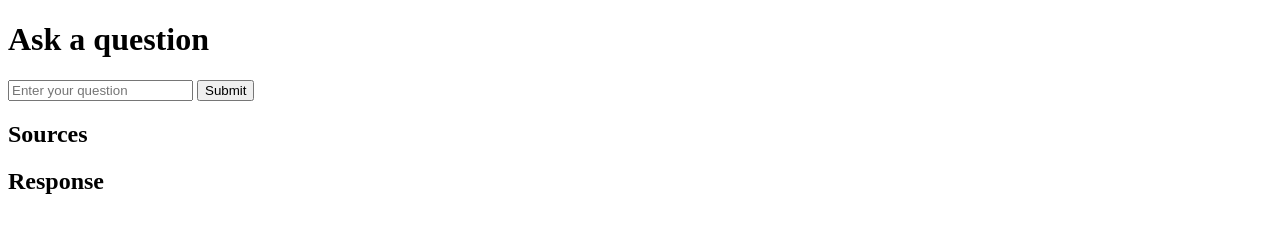
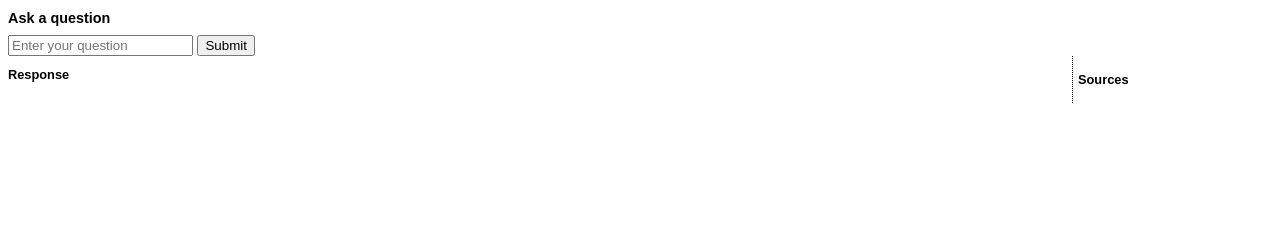
Before and after one commit to robog-two/deno-llm-api, a plain HTML site: page static/index.html in a window 1280 px wide. Drawn offline with nearby package versions, Linux system fonts and the light colour scheme.

Commit message:
Update styling for readabililty

```diff
--- a/static/index.html
+++ b/static/index.html
@@ -5,6 +5,20 @@
     <meta name="viewport" content="width=device-width, initial-scale=1.0">
     <title>Respond with Search</title>
     <script src="https://cdn.jsdelivr.net/npm/marked/marked.min.js"></script>
+    <style>
+      html {
+        font-family: sans-serif;
+      }
+      h1 {
+        font-size: 0.9em;
+      }
+      h2 {
+        font-size: 0.8em;
+      }
+      #sources {
+        font-size: 0.7em;
+      }
+    </style>
   </head>
   <body>
     <h1>Ask a question</h1>
@@ -12,10 +26,19 @@
       <input type="text" id="question" placeholder="Enter your question">
       <button type="submit">Submit</button>
     </form>
+    <aside
+      style="width: 189px; float: right; border-left: 1px dotted black; padding: 5px"
+    >
       <h2>Sources</h2>
-    <div id="sources"></div>
+      <div
+        id="sources"
+      >
+      </div>
+    </aside>
+    <section style="width: calc(100% - 200px); float: left">
       <h2>Response</h2>
-    <div id="response" style="white-space: pre-wrap;"></div>
+      <div id="response" style="white-space: pre-wrap"></div>
+    </section>
     <script src="/static/app.js"></script>
   </body>
 </html>
```
Lines whose indentation alone changed are shown as unchanged.
